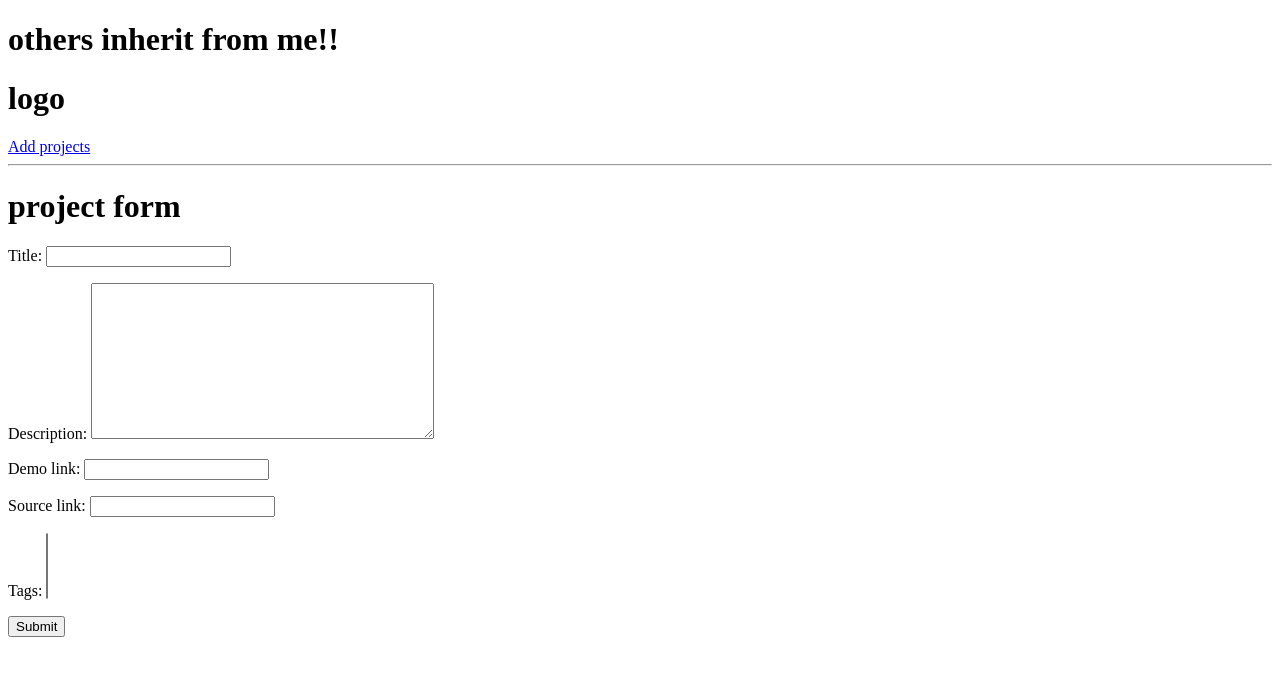
After one commit to shahana8/Djangoproject, a Django app: page /create-project/ in a window 1280 px wide. The commit adds this page. Shown: the top 676 px of the page. Run offline with Django 4.2, Linux system fonts and the light colour scheme; data that the repository does not hold is empty.

Commit message:
crud operation original committed

```diff
--- /dev/null
+++ b/projects/forms.py
@@ -0,0 +1,7 @@
+from django.forms import ModelForm
+from .models import project
+
+class projectForm(ModelForm):
+    class Meta:
+        model = project
+        fields = ['title', 'description', 'demo_link', 'source_link', 'tags']
--- /dev/null
+++ b/projects/templates/projects/project_form.html
@@ -0,0 +1,13 @@
+{% extends 'main.html' %}
+{% block content %}
+
+<h1>project form</h1>
+
+<form method="POST">
+  {% csrf_token %}
+  {{form.as_p}}
+  <input type="Submit">
+</form>
+
+
+{% endblock %}
--- a/projects/templates/projects/projects.html
+++ b/projects/templates/projects/projects.html
@@ -8,18 +8,20 @@
 
 <table>
     <tr>
-        <th>id</th>
+<!--        <th>id</th>-->
         <th>project</th>
         <th>positivevotes</th>
         <th>votes</th>
     </tr>
     {% for i in list %}
     <tr>
-        <td>{{i.id}}</td>
+<!--        <td>{{i.id}}</td>-->
         <td>{{i.title}}</td>
         <td>{{i.vote_ratio}}%</td>
         <td>{{i.vote_total}}</td>
         <td>{{i.created}}</td>
+        <td><a href="{% url 'update-project' i.id %}">edit</a></td>
+        <td><a href="{% url 'delete-project' i.id %}">Delete</a></td>
         <td><a href="{% url 'project' i.id %}">view</a></td>
     </tr>
     {% endfor %}
--- a/projects/urls.py
+++ b/projects/urls.py
@@ -5,5 +5,9 @@ from . import views
 
 urlpatterns = [
     path('', views.projects, name="projects"),
-    path('projectjhgf/<str:pk>/', views.projct, name="project"),
+    path('project/<str:pk>/', views.projct, name="project"),
+
+    path('create-project/', views.createProject, name="create-project"),
+    path('update-project/<str:pk>/', views.updateProject, name="update-project"),
+    path('delete-project/<str:pk>/', views.deleteProject, name="delete-project"),
 ]
--- a/projects/views.py
+++ b/projects/views.py
@@ -1,24 +1,8 @@
-from django.shortcuts import render
+from django.shortcuts import render, redirect
 from django.http import HttpResponse
 from .models import project
+from .forms import projectForm
 
-projectsList = [
-    {
-        'id': '1',
-        'title': 'Ecommerce Website',
-        'description': 'Fully functional ecommerce website'
-    },
-    {
-        'id': '2',
-        'title': 'Portfolio Website',
-        'description': 'A personal website to write articles and display work'
-    },
-    {
-        'id': '3',
-        'title': 'Social Network',
-        'description': 'An open source project built by the community'
-    }
-]
 
 def projects(request):
     projects = project.objects.all()
@@ -31,4 +15,41 @@ def projct(request, pk):
     # print('prjobj:', prjobj)
     return render(request, 'projects/single-projects.html', {'obj': prjobj})
 
+
+def createProject(request):
+    form = projectForm()
+
+    if request.method == 'POST':
+        form = projectForm(request.POST)
+        if form.is_valid():
+            form.save()
+            return redirect('projects')
+        # print(request.POST)
+    context = {'form':form}
+    return render(request, 'projects/project_form.html', context)
+
+
+def updateProject(request, pk):
+    projects = project.objects.get(id=pk)
+    form = projectForm(instance=projects)
+
+    if request.method == 'POST':
+        form = projectForm(request.POST,instance=projects)
+        if form.is_valid():
+            form.save()
+            return redirect('projects')
+
+    context = {'form':form}
+    return render(request, 'projects/project_form.html', context)
+
+
+def deleteProject(request, pk):
+    projects = project.objects.get(id=pk)
+
+    if request.method == 'POST':
+        projects.delete()
+        return redirect('projects')
+    context = {'object':projects}
+    return render(request, 'projects/deleteTemplate.html', context)
+
 # Create your views here.
--- a/templates/navbar.html
+++ b/templates/navbar.html
@@ -1,12 +1,4 @@
-<!DOCTYPE html>
-<html lang="en">
-<head>
-    <meta charset="UTF-8">
-    <title>Title</title>
-</head>
-<body>
+
 <h1>logo</h1>
+<a href="{% url 'create-project' %}">Add projects</a>
 <hr>
-
-</body>
-</html>
```
Also changed, not shown: projects/templates/projects/deleteTemplate.html (added, +16 -0 lines).
